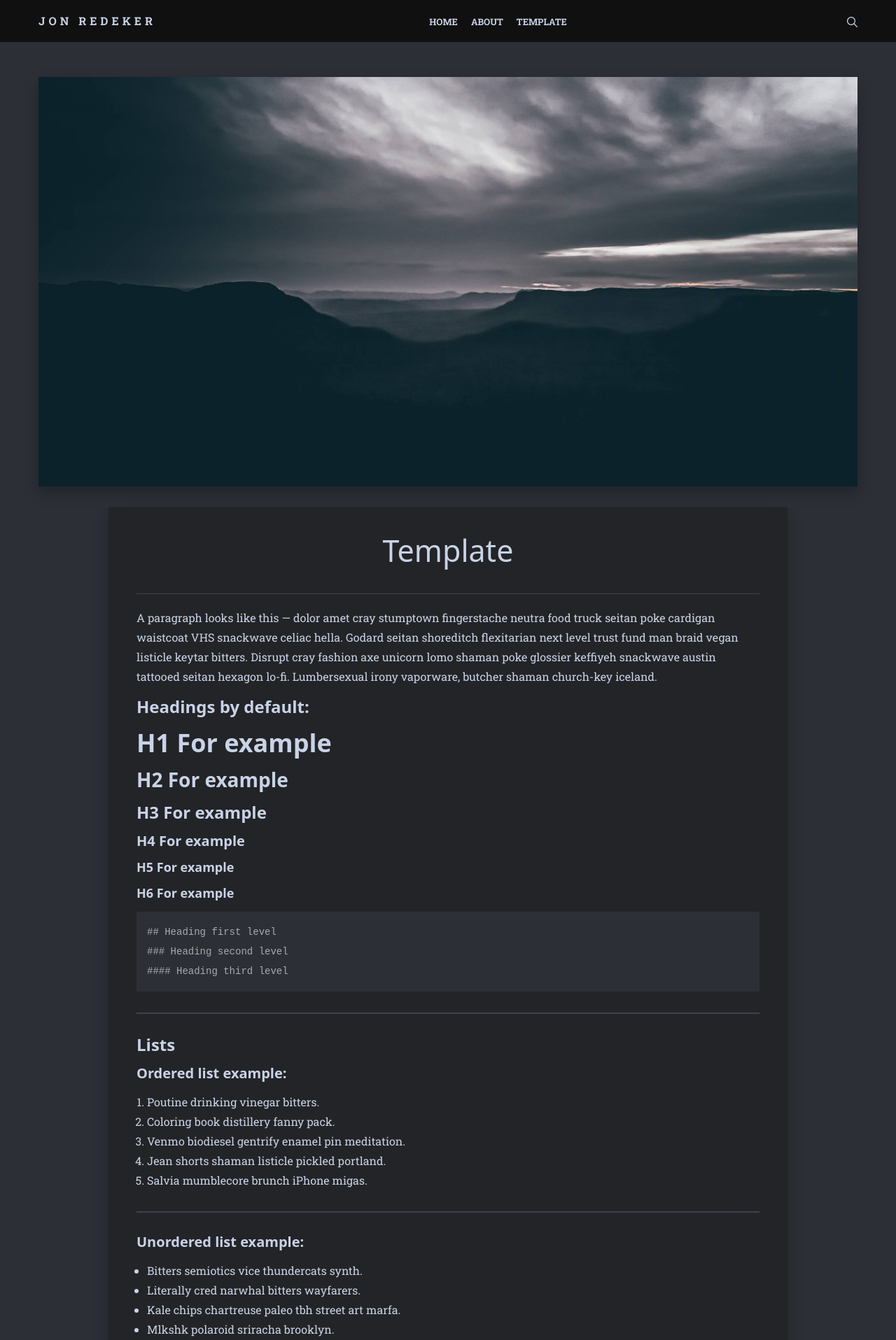
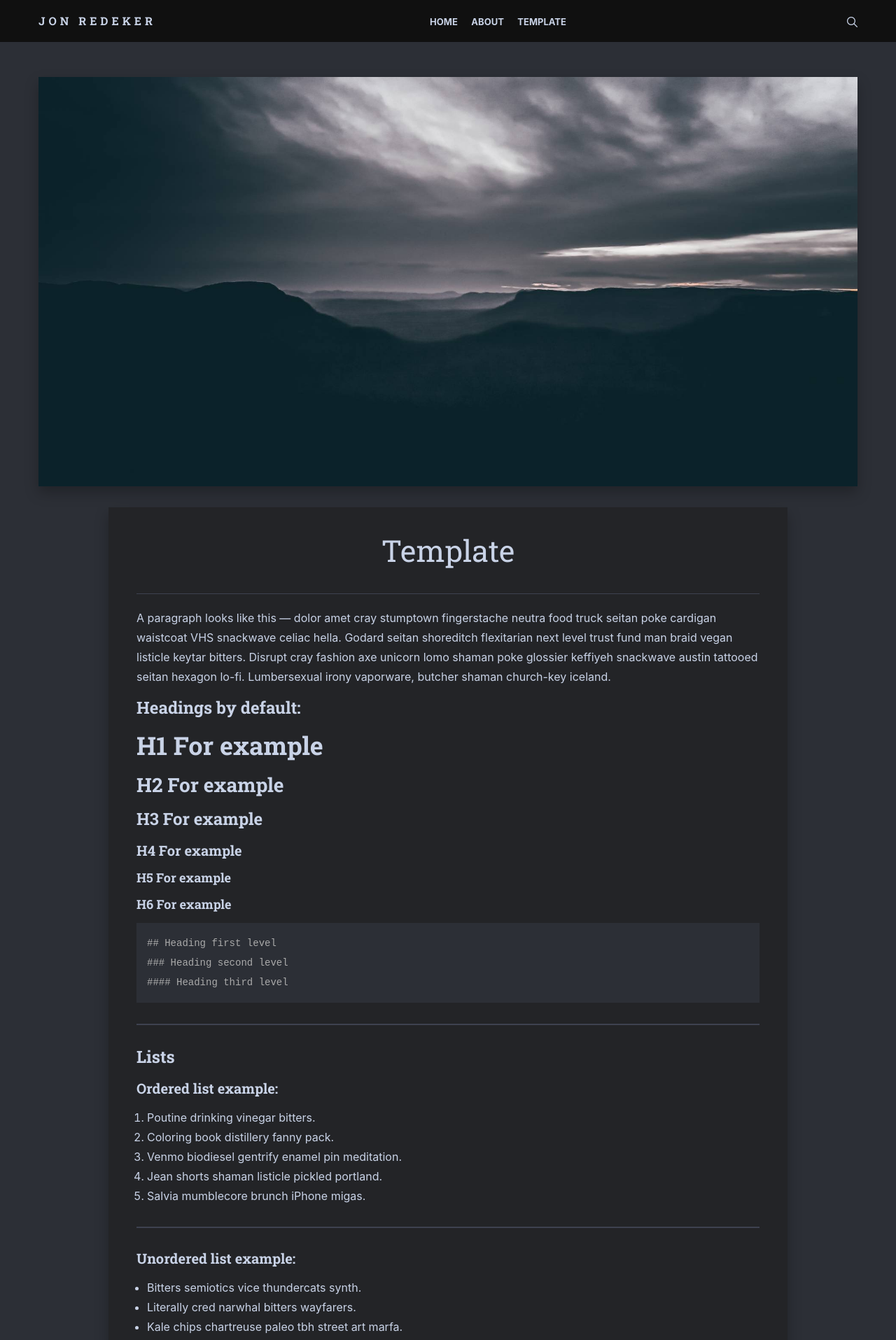
Before and after one commit to JRedeker/jonredeker.com, a Jekyll site: the page built from _pages/template.md, in a window 1280 px wide. Shown: the top 1915 px of the page at 70% size. Built offline with Jekyll 4.4.1, drawn with Linux system fonts in a browser that asks for light colours; nearby versions of some CDN libraries; a script that is not in the unit is left out.

Commit message:
adjust font... again

```diff
--- a/_sass/2-base/_base.scss
+++ b/_sass/2-base/_base.scss
@@ -3,8 +3,7 @@
 $base-font-style: normal;
 $base-font-variant: normal;
 $base-font-weight: normal;
-$base-font-family: 'Roboto Slab',
--apple-system,
+$base-font-family: -apple-system,
 system-ui,
 BlinkMacSystemFont,
 'Segoe UI',
@@ -53,7 +52,8 @@
 
 // Headings
 $heading-font-weight: 700;
-$heading-font-family: system-ui,
+$heading-font-family: 'Roboto Slab',
+system-ui,
 -apple-system,
 BlinkMacSystemFont,
 Helvetica Neue,
@@ -66,7 +66,7 @@
 $font-size-h4: 20px;
 $font-size-h5: 18px;
 $font-size-h6: 18px;
-$heading-line-height: 1.2;
+$heading-line-height: 1.3;
 h1,
 h2,
 h3,
```
